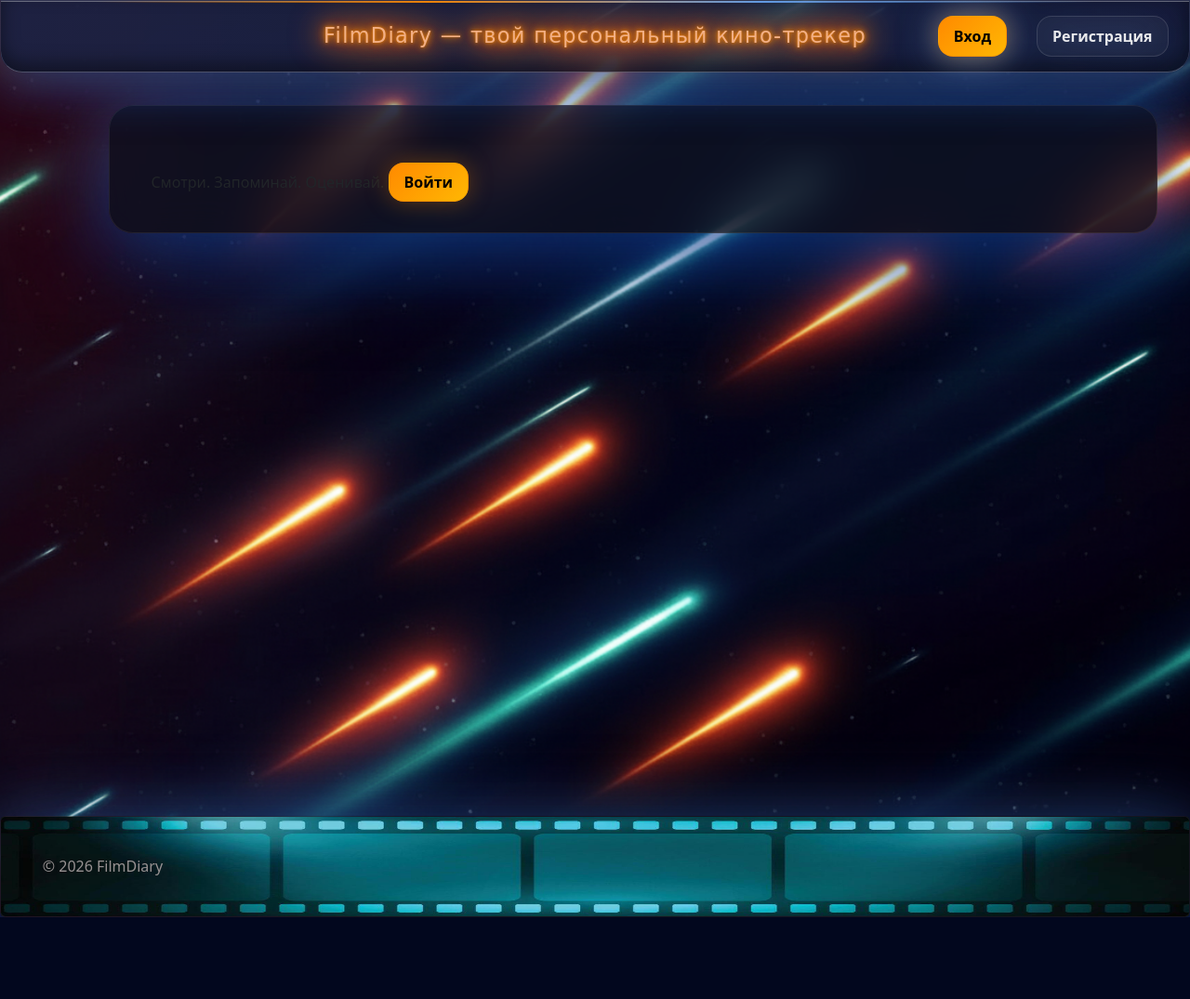
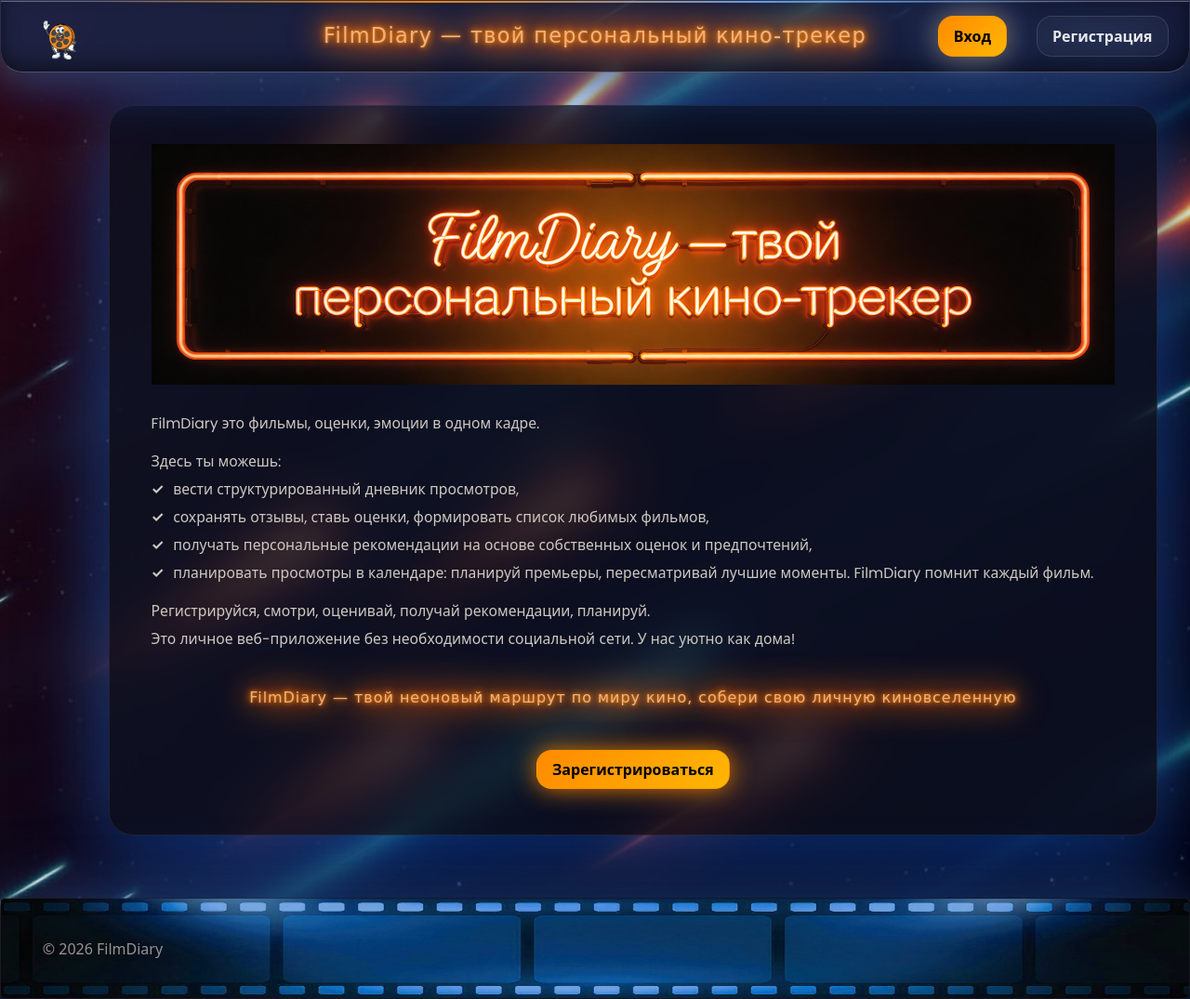
Before and after one commit to nadezhdapopova-spec/FilmDiary, a Django app: template films/templates/films/home.html in a window 1280 px wide. Shown: the whole page at 93% size. Before the commit the page ends 987 px from the top, so only its background shows below. Run offline with Django 5.2, Linux system fonts and the light colour scheme; the template is opened without the code that fills it, so the values that code supplies are empty; some libraries are stand-ins or nearby versions.

Commit message:
modified templates and css for home page and navbar

```diff
--- a/films/templates/films/home.html
+++ b/films/templates/films/home.html
@@ -82,11 +82,25 @@
     {% else %}
       <div class="glass-card movie-section-card">
         <div class="card-header">
-
+          <img src="{% static 'images/banner.png' %}" class="img-fluid" alt="image">
         </div>
         <div class="card-body">
-          Смотри. Запоминай. Оценивай.
-          <a href="#" class="auth-btn auth-btn--primary">Войти</a>
+          <p class="mb-3">FilmDiary это фильмы, оценки, эмоции в одном кадре.</p>
+          <p>Здесь ты можешь:</p>
+          <p><span class="check">✓</span> вести структурированный дневник просмотров,</p>
+          <p><span class="check">✓</span> сохранять отзывы, ставь оценки, формировать список любимых фильмов,</p>
+          <p><span class="check">✓</span> получать персональные рекомендации на основе собственных оценок и предпочтений,</p>
+          <p class="mb-3"><span class="check">✓</span> планировать просмотры в календаре: планируй премьеры, пересматривай лучшие моменты. FilmDiary помнит каждый фильм.</p>
+          <p>Регистрируйся, смотри, оценивай, получай рекомендации, планируй.</p>
+          <p>Это личное веб-приложение без необходимости социальной сети. У нас уютно как дома!</p>
+        </div>
+        <div class="text-center mb-4">
+          <a class="neon-logo neon-logo--small">
+            FilmDiary — твой неоновый маршрут по миру кино, собери свою личную киновселенную
+          </a>
+        </div>
+        <div class="text-center mb-3">
+          <a class="auth-btn auth-btn--primary" href="{% url "users:register" %}">Зарегистрироваться</a>
         </div>
       </div>
 
--- a/static/css/pages/footer.css
+++ b/static/css/pages/footer.css
@@ -3,7 +3,7 @@
     padding: 2.6rem 2.8rem;
     /*border-radius: 26px;*/
     background:
-        url("/static/images/footer.jpg") 0 0 / 100% 100% no-repeat;
+        url("/static/images/footer_1.jpg") 0 0 / 100% 100% no-repeat;
     backdrop-filter: blur(22px);
     border: 1px solid rgba(255,255,255,0.08);
     box-shadow:
--- /dev/null
+++ b/static/css/pages/home.css
@@ -0,0 +1,29 @@
+.glass-card.movie-section-card .card-body,
+.glass-card.movie-section-card .card-body p {
+  font-family: "Poppins", system-ui, -apple-system, BlinkMacSystemFont, sans-serif;
+  color: rgb(205, 200, 193);
+  font-size: 0.98rem;
+  line-height: 1.6;
+  margin-bottom: 0.3rem;
+}
+
+.movie-section-card .neon-logo--small {
+  font-size: 1rem;
+}
+
+.text-center .auth-btn.auth-btn--primary {
+  text-decoration: none;
+  box-shadow: 0 0 26px rgba(255,138,0,0.9) !important;
+  color: #000;
+}
+
+.text-center .auth-btn:hover {
+  color: #fff;
+  box-shadow: 0 0 20px rgba(96,165,250,0.22);
+}
+
+.check {
+  color: #cdc8c1;
+  margin-right: 0.35rem;
+  font-weight: 700;
+}
--- a/static/css/pages/topbar.css
+++ b/static/css/pages/topbar.css
@@ -52,16 +52,26 @@ header.topbar.glass-card::before {
 }
 
 .topbar__inner {
+  position: relative;
   height: calc(var(--topbar-h) - 1.7rem);
-  display: grid;
-  grid-template-columns: 1fr auto 1fr; /* слева пространство, центр логотип, справа действия */
+  display: flex;
   align-items: center;
-  gap: 0.9rem;
-  position: relative;
 }
 
-.topbar__left {
-  justify-self: start;
+/* иконка привязана к левому краю */
+.topbar__logo-fixed {
+  position: absolute;
+  left: 1rem;
+  width: 50px;
+  height: 50px;
+  object-fit: contain;
+}
+
+/* текстовый логотип строго по центру */
+.topbar__title {
+  position: absolute;
+  left: 50%;
+  transform: translateX(-50%);
 }
 
 /* общие настройки контейнера */
@@ -126,11 +136,10 @@ header.topbar.glass-card::before {
 }
 
 .topbar__actions {
-  justify-self: end;
+  margin-left: auto;
   display: flex;
   align-items: center;
   gap: 2rem;
-  flex-wrap: nowrap;
   white-space: nowrap;
   filter: drop-shadow(0 0 18px rgba(96,165,250,0.55));
 }
--- a/static/css/theme.css
+++ b/static/css/theme.css
@@ -23,3 +23,4 @@
 @import "pages/topbar.css";
 @import "pages/side_bar.css";
 @import "pages/footer.css";
+@import "pages/home.css";
--- a/templates/base.html
+++ b/templates/base.html
@@ -12,6 +12,7 @@
     <link rel="stylesheet" href="{% static 'css/theme.css' %}">
     <link rel="stylesheet" href="https://cdn.jsdelivr.net/npm/bootstrap-icons/font/bootstrap-icons.css">
     <link rel="stylesheet" href="https://fonts.googleapis.com/css2?family=Great+Vibes&display=swap">
+    <link rel="stylesheet" href="https://fonts.googleapis.com/css2?family=Poppins:wght@400;600&display=swap">
 
     {% block extra_head %}{% endblock %}
 </head>
--- a/templates/includes/top_bar.html
+++ b/templates/includes/top_bar.html
@@ -1,10 +1,15 @@
+{% load static %}
 <header class="topbar glass-card" role="banner">
   <div class="topbar__inner">
-    <!-- левая зона (может быть пустой или под иконку) -->
-    <div class="topbar__left"></div>
+    <!-- Левый блок: иконка + текстовый логотип -->
+    <img src="{% static 'images/symbol_smile.png' %}"
+       alt="logo"
+       class="topbar__logo-fixed">
 
-    <!-- Logo слева -->
-    <a class="neon-logo" href="/">FilmDiary — твой персональный кино‑трекер</a>
+    <!-- Центровка только текста -->
+    <a class="neon-logo topbar__title" href="/">
+      FilmDiary — твой персональный кино‑трекер
+    </a>
 
     <!-- Auth справа -->
     <div class="topbar__actions">
```
Also changed, not shown: static/images/banner.png (added), static/images/footer_1.jpg (added), static/images/symbol.png (added), static/images/symbol_sad.png (added), static/images/symbol_smile.png (added).
